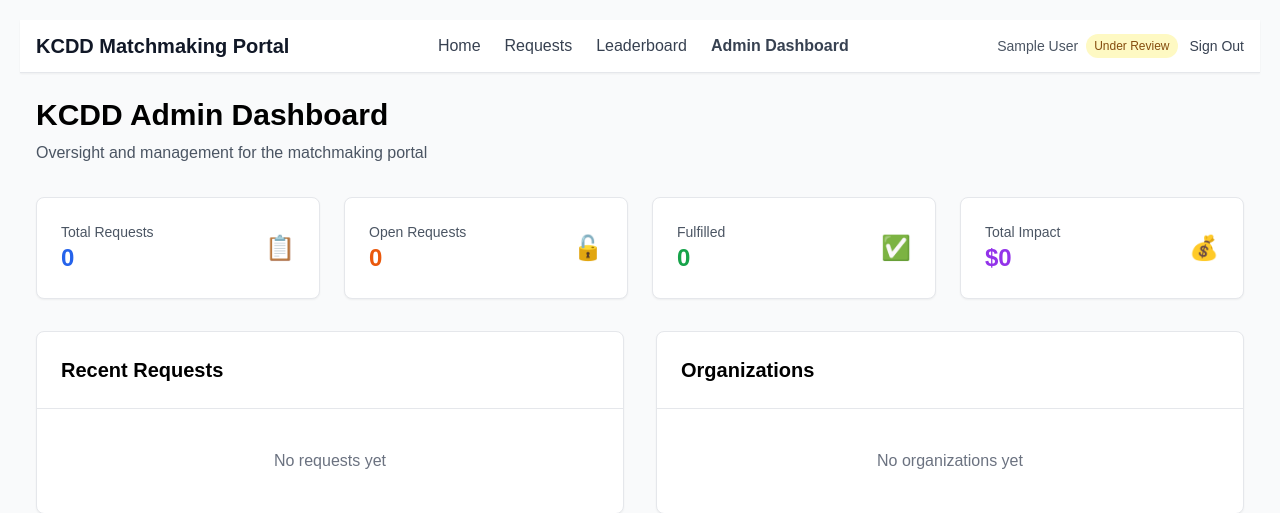
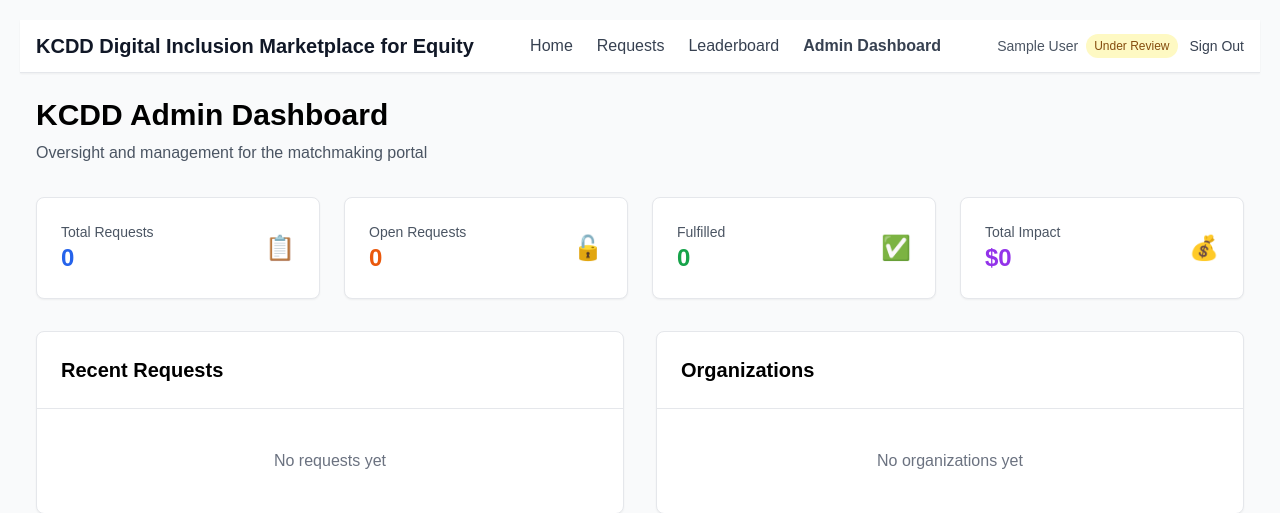
Before and after one commit to codeforkansascity/kcdd-market, a Django app: page /dashboard/ in a window 1280 px wide. Shown: the top 513 px of the page. Run offline with Django 4.2, Linux system fonts and the light colour scheme; the visitor is signed in with stand-in values (Sample User, id 1); data comes from the database, SQL or seed files in the repository; data that the repository does not hold is empty; some libraries are stand-ins or nearby versions.

Commit message:
Update to title

```diff
--- a/templates/base.html
+++ b/templates/base.html
@@ -3,7 +3,7 @@
 <head>
     <meta charset="UTF-8">
     <meta name="viewport" content="width=device-width, initial-scale=1.0">
-    <title>{% block title %}KCDD Matchmaking Portal{% endblock %}</title>
+    <title>{% block title %}KCDD Digital Inclusion Marketplace for Equity{% endblock %}</title>
     {% load static %}
     <script src="https://cdn.tailwindcss.com"></script>
     <link rel="stylesheet" href="{% static 'css/style.css' %}">
@@ -15,7 +15,7 @@
             <div class="flex items-center justify-between">
                 <div class="flex items-center gap-3">
                     <a href="{% url 'app:home' %}" class="text-xl font-semibold text-gray-900 hover:text-blue-600">
-                        KCDD Matchmaking Portal
+                        KCDD Digital Inclusion Marketplace for Equity
                     </a>
                 </div>
 
```
